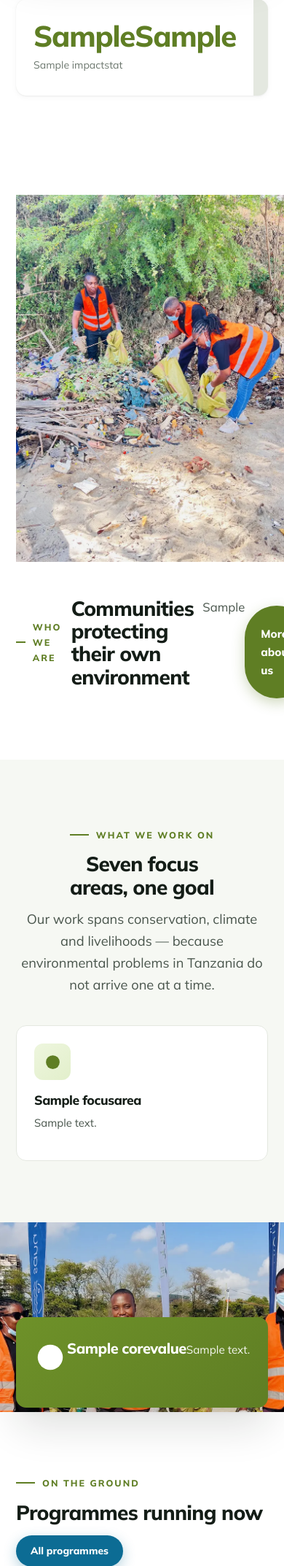
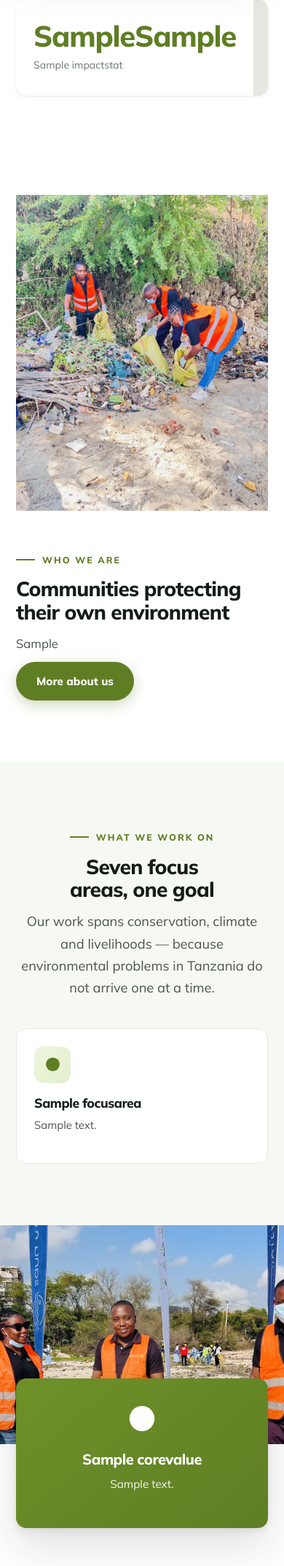
Before and after one commit to Barackwilliam/simply_green, a Django app: page / in a window 390 px wide; the page is wider, and only the part inside the window is pictured. Shown: the part 899-3045 px from the top of that part at 73% size. Run offline with Django 5.2, Linux system fonts and the light colour scheme; tables that the repository leaves empty hold one stand-in row (values such as "Sample post"); grey boxes marked "Sample" are stand-in pictures; parts of the project's set-up code (start-up, migrations or seed data) failed here and were passed over; some libraries are stand-ins or nearby versions.

Commit message:
Stop the photographs cutting people in half
Two faults, both visible in the screenshot the client sent back.

The hero and the band photo were cropped to 16:7 and 21:9 from source images
that are portrait — 3024x4032. Those ratios keep roughly a third of the frame
height, so the people were sliced off at the waist with their heads against
the top edge. Both are now cut at 3:2 and 2:1 with the frame placed so heads
have air above them and bodies are whole, and both carry an object-position
above centre so the browser's own cropping for a wide box cannot take the
faces off either.

The green panel in the band section rode so far up the photograph that it
covered the faces that were left. It overlaps by 170px now instead of 268,
over a taller photo, which leaves 350px of picture showing on a desktop and
210 on a phone: all three people clearly visible above it. The panel still
overlaps enough to read as one composition.

Separately, the "who we are" section was broken: its heading, paragraphs and
button were laid out side by side in narrow columns with the button stretched
down the full height. A rule meant to keep cards the same height inside a
grid — `.grid > [data-reveal] { display: flex }` — was matching the reveal
wrappers around two-column text blocks as well. It is now scoped to a class
put only on the wrappers that actually contain a card.

Verified at 1440, 1280, 1024, 768, 430, 390 and 360px: nothing clipped by the
header, nothing hidden behind the cards, no sideways scroll, the band photo
visible at every width, and the text column laid out as a column. 19 pages
return 200 and the page finishes loading in 147ms.

Co-Authored-By: Claude Opus 5 <noreply@anthropic.com>
Claude-Session: https://claude.ai/code/session_01UEhLAnSzhxmoy4Gij5YMRM

```diff
--- a/backend/static/css/site.css
+++ b/backend/static/css/site.css
@@ -319,7 +319,13 @@ img { max-width: 100%; height: auto; display: block; }
 
 .hero { position: relative; background: var(--green-deep); overflow: hidden; }
 .hero__media { position: relative; height: clamp(580px, 72vh, 740px); }
-.hero__media > img { width: 100%; height: 100%; object-fit: cover; animation: zoomSlow 1.6s var(--ease) both; }
+.hero__media > img {
+  width: 100%; height: 100%; object-fit: cover;
+  /* Above centre: the people stand in the upper half, so cropping for a wide
+     box must not take their heads off. */
+  object-position: center 34%;
+  animation: zoomSlow 1.6s var(--ease) both;
+}
 .hero__overlay {
   position: absolute; inset: 0; display: flex; align-items: center;
   /* Clear of the sticky header above and of the cards that ride up over the
@@ -402,11 +408,13 @@ img { max-width: 100%; height: auto; display: block; }
 /* --- Photo band + green panel ------------------------------------------ */
 
 .band { position: relative; }
-.band__photo { height: 440px; overflow: hidden; }
-.band__photo img { width: 100%; height: 100%; object-fit: cover; }
+.band__photo { height: 520px; overflow: hidden; }
+.band__photo img { width: 100%; height: 100%; object-fit: cover; object-position: center 45%; }
 .band__panel {
   background: linear-gradient(140deg, #6e9129, var(--green-ink));
-  color: #fff; margin-top: -270px; position: relative;
+  color: #fff; /* The panel used to ride so far up the photograph that it cut the
+     faces in half. It overlaps enough to tie the two together and no more. */
+  margin-top: -170px; position: relative;
   padding: 48px 40px; border-radius: var(--r); box-shadow: var(--sh-3);
 }
 .band__panel h3 { color: #fff; }
@@ -416,8 +424,8 @@ img { max-width: 100%; height: auto; display: block; }
 .band__col:hover svg { transform: translateY(-5px) scale(1.1); }
 
 @media (max-width: 900px) {
-  .band__photo { height: 260px; }
-  .band__panel { margin-top: -130px; padding: 32px 24px; }
+  .band__photo { height: 300px; }
+  .band__panel { margin-top: -90px; padding: 32px 24px; }
 }
 
 /* --- Cards ------------------------------------------------------------- */
@@ -598,7 +606,9 @@ a.card:hover .card__body h3 { color: var(--green-ink); }
 .stats .l { font-size: .88rem; color: var(--muted); margin-top: 9px; }
 @media (max-width: 900px) { .stats { grid-template-columns: repeat(2, 1fr); } }
 
-/* Reveal wrappers must not break the equal-height card grids they sit in. */
-[data-reveal] > .card { height: 100%; }
-.grid > [data-reveal] { display: flex; }
-.grid > [data-reveal] > .card { flex: 1; }
+/* A reveal wrapper around a card must not break the equal-height grid it
+   sits in. Scoped to a class, not to every [data-reveal] inside a .grid —
+   that caught the two-column text sections as well and laid their headings,
+   paragraphs and button out in a row. */
+.r-cell { display: flex; }
+.r-cell > .card { flex: 1; height: 100%; }
--- a/backend/templates/pages/home.html
+++ b/backend/templates/pages/home.html
@@ -9,7 +9,7 @@
 {# ---------------------------------------------------------------- hero #}
 <section class="hero">
   <div class="hero__media">
-    <img src="{% static 'img/hero.webp' %}" width="1920" height="840" fetchpriority="high"
+    <img src="{% static 'img/hero.webp' %}" width="1700" height="1133" fetchpriority="high"
          alt="Simply Green Organization staff standing with sacks of waste collected at a coastal clean-up in Dar es Salaam">
     <div class="hero__overlay">
       <div class="wrap">
@@ -110,7 +110,7 @@
 {% if values %}
 <section class="band">
   <div class="band__photo">
-    <img src="{% static 'img/band.webp' %}" width="1800" height="771" loading="lazy"
+    <img src="{% static 'img/band.webp' %}" width="1600" height="800" loading="lazy"
          alt="Community clean-up in progress on the Dar es Salaam coast">
   </div>
   <div class="wrap">
@@ -141,7 +141,7 @@
       <a class="btn btn--blue btn--sm" href="{% url 'site:programmes' %}">All programmes</a>
     </div>
     <div class="grid grid-3" style="align-items:stretch">
-      {% for p in programmes %}<div data-reveal style="--d:{{ forloop.counter0 }}20ms">{% include "partials/programme_card.html" with programme=p %}</div>{% endfor %}
+      {% for p in programmes %}<div class="r-cell" data-reveal style="--d:{{ forloop.counter0 }}20ms">{% include "partials/programme_card.html" with programme=p %}</div>{% endfor %}
     </div>
   </div>
 </section>
@@ -188,7 +188,7 @@
       <a class="btn btn--blue btn--sm" href="{% url 'site:news' %}">All news</a>
     </div>
     <div class="grid grid-3">
-      {% for post in posts %}<div data-reveal style="--d:{{ forloop.counter0 }}20ms">{% include "partials/post_card.html" %}</div>{% endfor %}
+      {% for post in posts %}<div class="r-cell" data-reveal style="--d:{{ forloop.counter0 }}20ms">{% include "partials/post_card.html" %}</div>{% endfor %}
     </div>
   </div>
 </section>
```
Also changed, not shown: backend/static/img/band.webp, backend/static/img/hero.webp.
